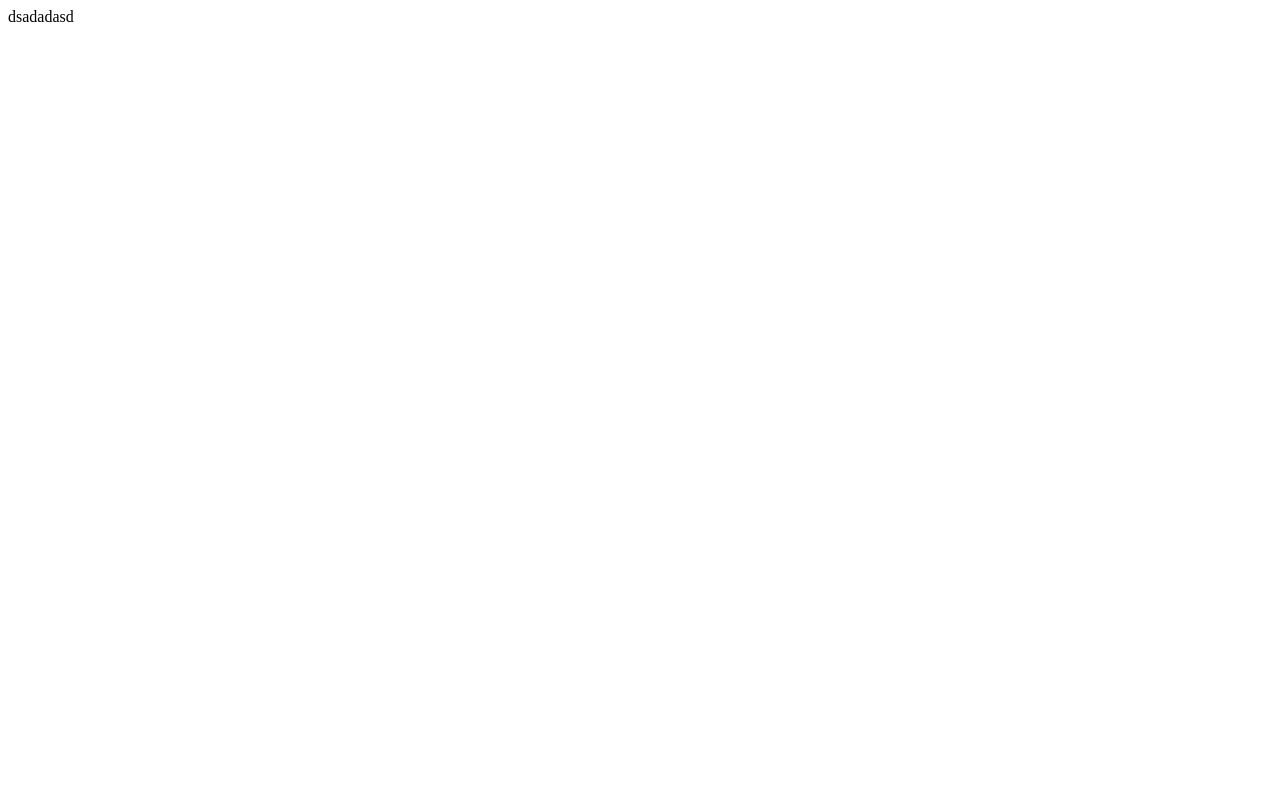
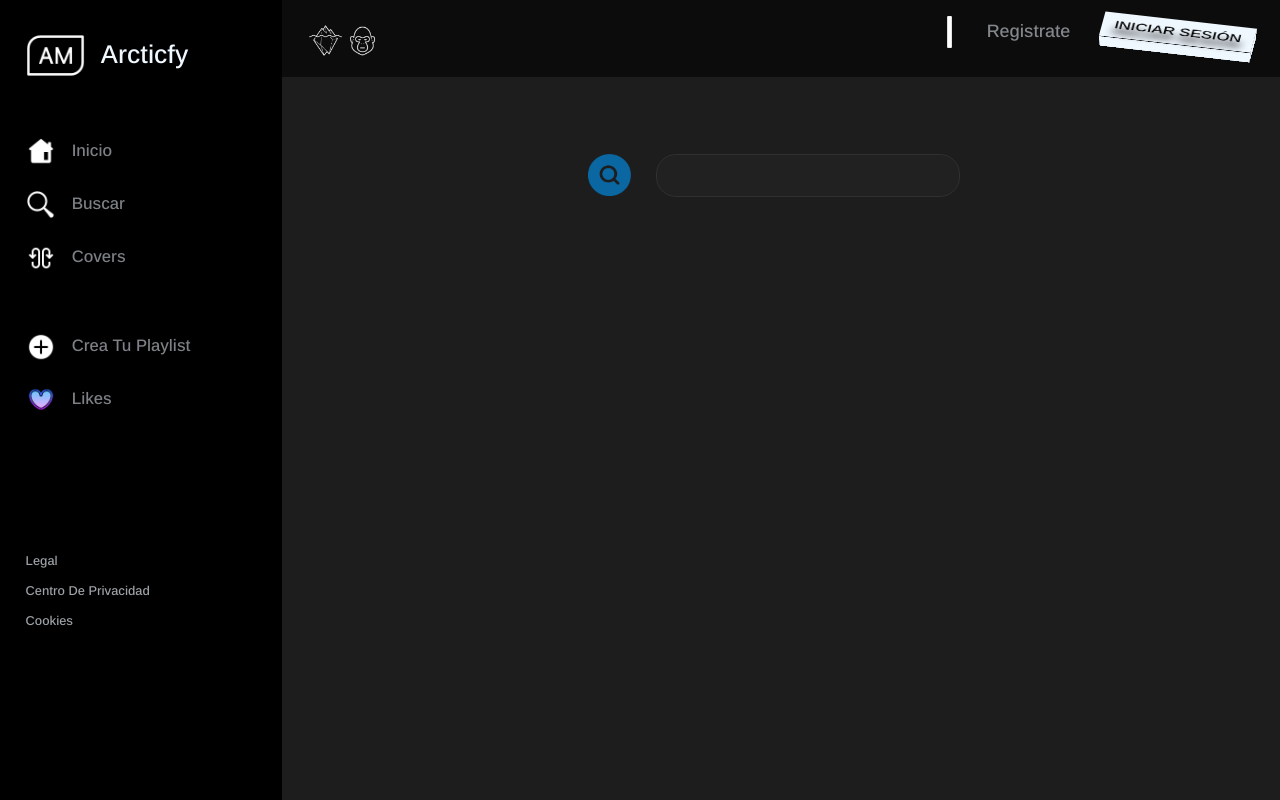
Before and after one commit to jagg0409/arcticfy, a plain HTML site: page html/buscar.html in a window 1280 px wide. Drawn offline with nearby package versions, Linux system fonts and the light colour scheme.

Commit message:
boton 3d y barra de busqueda

```diff
--- /dev/null
+++ b/css/buscar.css
@@ -0,0 +1,55 @@
+
+#buscar{
+    display: flex;
+    justify-content: center;
+    gap: 2vw;
+    flex-direction: row;
+    width: 77vw;
+    margin-top: 5vw;
+}
+
+
+
+#search {
+
+   width: 20vw;
+   height: 1.2vw;
+    padding: 1em 1.8em;
+    outline: none;
+    border: 0.1vw solid #303030;
+    background: #212121;
+    color: #ae00ff;
+    text-transform: uppercase;
+
+    font-size: 1vw;
+    overflow: hidden;
+    transition: 0.2s;
+    border-radius: 20px;
+    cursor: pointer;
+    font-weight: bold;
+    align-self: center;
+
+   }
+
+   #buscar:hover #search{
+    box-shadow: 0 0 1vw #ae00ff, 0 0 2vw #001eff, 0 0 3.3vw #ae00ff;
+    border-color: #ae00ff;
+    width: 40vw;
+    transition: 2s;
+    margin-left: 2vw;
+   }
+   #buscar img{
+    width: 3.3vw;
+    height: 3.3vw;
+   }
+   #borde{
+    width: 3.3vw;
+    height: 3.3vw;
+    background-color: #001eff00;
+    border-radius: 50%;
+   }
+   #buscar:hover #borde{
+    box-shadow: 0 0 1vw #0381f7, 0 0 2vw #0059fd, 0 0 2.5vw #0044ff;
+    transition: 2s;
+
+   }
--- a/css/plantilla.css
+++ b/css/plantilla.css
@@ -68,8 +68,8 @@ color: rgba(240, 248, 255, 0.521);
 #up{
    position:fixed;
     text-align: right;
-    padding-top:0.5vw ;
-    padding-bottom: 0.5vw;
+    padding-top:1vw ;
+    padding-bottom: 1vw;
     font-size: 1.4vw;
     background-color: rgba(0, 0, 0, 0.555);
     width: 100%;
@@ -87,9 +87,9 @@ z-index: 10;
 
 #up button {
   perspective: 100vw;
-  background: radial-gradient(circle, rgba(180,112,236,1) 23%, rgba(118,114,230,1) 62%);
   border: none;
   outline: none;
+  background-color: aliceblue;
   font-size: 1vw;
   text-transform: uppercase;
   text-decoration: double;
@@ -112,7 +112,8 @@ z-index: 10;
   content: "";
   width: 100%;
   height: 1vw;
-  background: radial-gradient(circle, rgba(180,112,236,1) 23%, rgba(118,114,230,1) 62%);
+background: aliceblue;
+
   position: absolute;
   bottom: 0;
   right: 0;
@@ -125,8 +126,8 @@ z-index: 10;
   content: "";
   width: 1vw;
   height: 3vw;
-  background: radial-gradient(circle, rgba(180,112,236,1) 23%, rgba(118,114,230,1) 62%);
-  position: absolute;
+  background: aliceblue;
+    position: absolute;
   top: 0;
   right: 0;
   transform: rotateY(-90deg);
@@ -156,7 +157,7 @@ a:hover{
 }
 main{
    padding-left: 22vw;
-    margin-top: 5vw;
+    margin-top:7vw;
 
 }
 
--- a/css/singles.css
+++ b/css/singles.css
@@ -42,15 +42,11 @@ box-shadow: 0 0 1.5em .25em var(--glow-color),
       background: rgb(151,70,210);
 background: linear-gradient(61deg, rgba(151,70,210,1) 4%, rgba(128,51,185,1) 10%, rgba(94,23,147,1) 30%, rgba(69,35,199,1) 50%, rgba(94,23,147,1) 70%, rgba(128,51,185,1) 90%, rgba(151,70,210,1) 96%);}
 
-audio::-webkit-media-controls-panel:hover{
-  --speed-of-animation: 2s;
-  background: rgb(69,35,199);
-background: linear-gradient(61deg, rgba(69,35,199,1) 4%, rgba(51,61,185,1) 10%, rgba(23,74,147,1) 30%, rgba(35,95,199,1) 50%, rgba(23,74,147,1) 70%, rgba(51,61,185,1) 90%, rgba(69,35,199,1) 96%);
-}
+
 audio:hover{
 
 
-  transition-duration: 0.7s;
+  transition-duration: 1.5s;
   transition-timing-function: ease-in-out;
   border-width: 0.3vw;
 border-radius: 14vw;
--- a/html/buscar.html
+++ b/html/buscar.html
@@ -1,12 +1,69 @@
 <!DOCTYPE html>
 <html lang="en">
+
 <head>
     <meta charset="UTF-8">
     <meta http-equiv="X-UA-Compatible" content="IE=edge">
     <meta name="viewport" content="width=device-width, initial-scale=1.0">
-    <title>Document</title>
+    <title>Arcticfy</title>
+    <link rel="preconnect" href="https://fonts.googleapis.com">
+    <link rel="preconnect" href="https://fonts.gstatic.com" crossorigin>
+    <link href="https://fonts.googleapis.com/css2?family=Arimo:wght@500&family=Kanit&display=swap" rel="stylesheet">
+    <link rel="stylesheet" href="../css/index.css">
+    <link rel="stylesheet" href="../css/plantilla.css">
+    <link rel="stylesheet" href="../css/buscar.css">
 </head>
+
 <body>
-    dsadadasd
+
+
+    <div id="up">
+        <a href=""><img src="../img/line.ico" id="line"> registrate</a>
+        <a href=""><button> iniciar sesión</button> </a>
+
+        <div id="arctic">
+            <img src="../img/arc_64.png" alt=""><img src="../img/monk_64.png" alt="">
+        </div>
+
+    </div>
+
+    <div id="lat">
+        <div id="logo"><img src="../img/am.ico"> Arcticfy</div>
+        <a href="../html/index.html">
+            <div id="logos"> <img src="../img/home.ico">inicio</div>
+        </a>
+        <a href="../html/buscar.html">
+            <div id="logos"> <img src="../img/search.ico" alt="">buscar</div>
+        </a>
+        <a href="../html/covers.html">
+            <div id="logos"> <img src="../img/random.ico" alt="">covers</div>
+        </a>
+
+        <br><br>
+        <a href="../html/play.html">
+            <div id="logos"> <img src="../img/plus.ico">crea tu playlist</div>
+        </a>
+        <a href="../html/likes.html">
+            <div id="logos"> <img src="../img/like.ico">likes</div>
+        </a>
+
+        <div id="footlat"> legal <br> <br>
+            centro de privacidad <br> <br>
+            cookies
+        </div>
+    </div>
+    <main>
+
+        <div id="buscar">
+            <div id="borde">
+                <img src="../img/search.png" alt="">
+
+            </div>
+
+            <input id="search">
+
+        </div>
+
+    </main>
 </body>
 </html>
```
Also changed, not shown: css/albums.css (+5 -9 lines), img/search (1).png (added), img/search.png (added).
